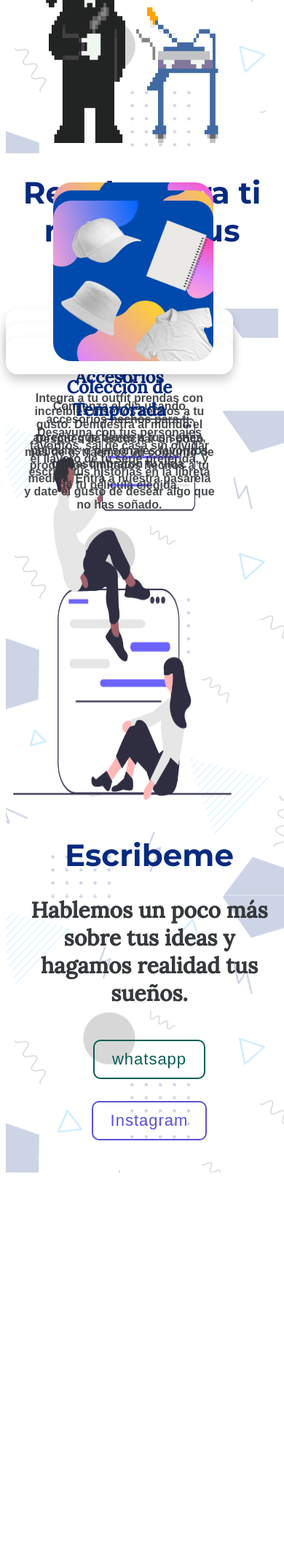
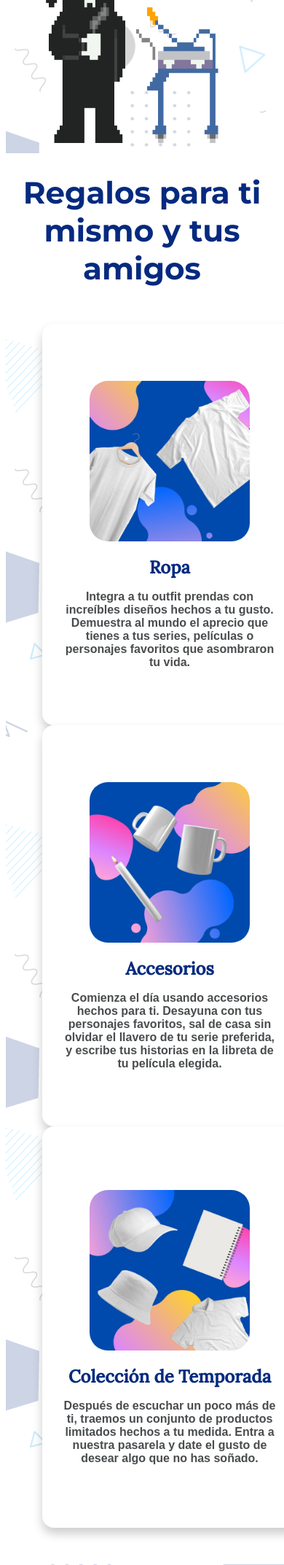
Before and after one commit to Davidlongas/LongasStamps-Oficial, a PHP site: page / in a window 390 px wide. Shown: the part 895-3040 px from the top of the page at 73% size. Before the commit the page ends 2502 px from the top, so only its background shows below. Run offline with PHP 8.4, Linux system fonts and the light colour scheme; some libraries are stand-ins or nearby versions; some web fonts are replaced.

Commit message:
resource 2

```diff
--- a/estiloprincipal.css
+++ b/estiloprincipal.css
@@ -237,7 +237,7 @@ align-items: center;
   .contenido-principal {
     display: block;
   }
-  .eslogan, .stamp-planchando .encabezado {
+  .eslogan, .stamp-planchando, .encabezado {
     width: 100%;
   }
   .stamp-planchando {
@@ -248,12 +248,7 @@ align-items: center;
     width: 100%;
     align-items: center;
   }
-  .tarjeta {
-    width: 70%;
-    margin: 0px;
-    margin-bottom: 20px;
-    height: 70%;
-  }
+
   .contenido-tercero {
   display: block;
   width: 100%;
@@ -265,7 +260,3 @@ align-items: center;
   width: 300px;
  }
 }
-.flip-card-back img {
-  width: 65%;
-  height: 65%;
-}
```
